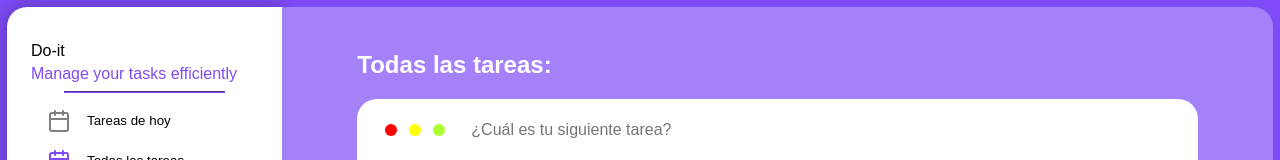
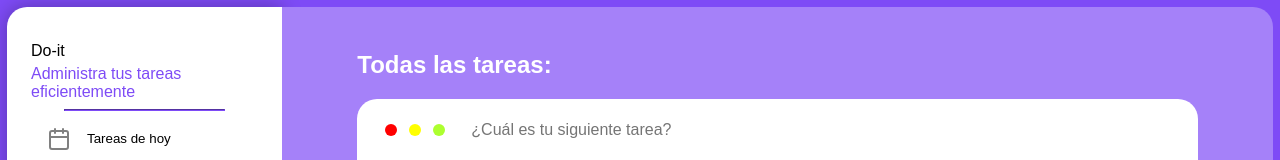
Before and after one commit to IsaiDiaz/proyecto_final_mod_1_frontend, a React (Vite) app: page /tasks in a window 1280 px wide. Shown: the top 160 px of the page. Built offline with nearby package versions, Linux system fonts and the light colour scheme; no server answers.

Commit message:
fix: minor fixes

```diff
--- a/src/components/layouts/Navbar/navbar.jsx
+++ b/src/components/layouts/Navbar/navbar.jsx
@@ -14,7 +14,7 @@ export function Navbar({ selected, setSelected, setStatus, status, searchTerm, s
 
                 <div className="navbar__heaeder-title">
                     <h1>Do-it</h1>
-                    <p>Manage your tasks efficiently</p>
+                    <p>Administra tus tareas eficientemente</p>
                 </div>
             </div>
             <hr />
```
